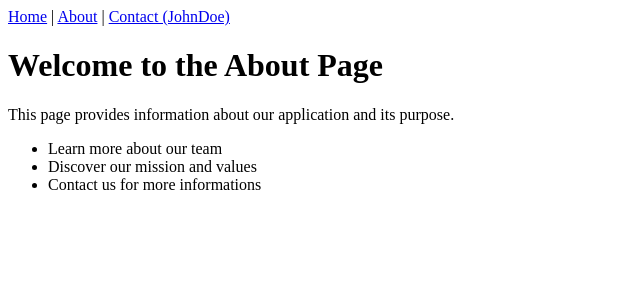
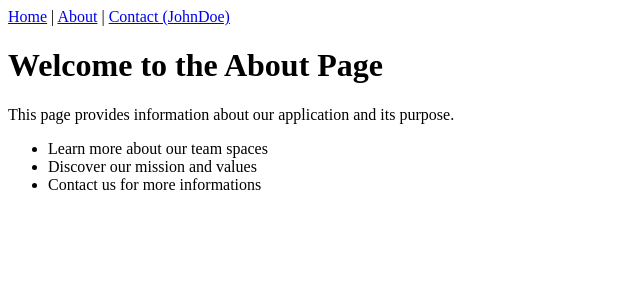
Before and after one commit to Nahas2021/Angular-7-Apr-2025, an Angular app: page /about in a window 1280 px wide. Shown: the top 300 px of the page, without its empty margins (0-640 px from the left). Built offline with nearby package versions, Linux system fonts and the light colour scheme.

Commit message:
asasdsad

```diff
--- a/src/app/about/about.component.html
+++ b/src/app/about/about.component.html
@@ -2,7 +2,7 @@
     <h1>Welcome to the About Page</h1>
     <p>This page provides information about our application and its purpose.</p>
     <ul>
-        <li>Learn more about our team</li>
+        <li>Learn more about our team spaces</li>
         <li>Discover our mission and values</li>
         <li>Contact us for more informations</li>
     </ul>
```
